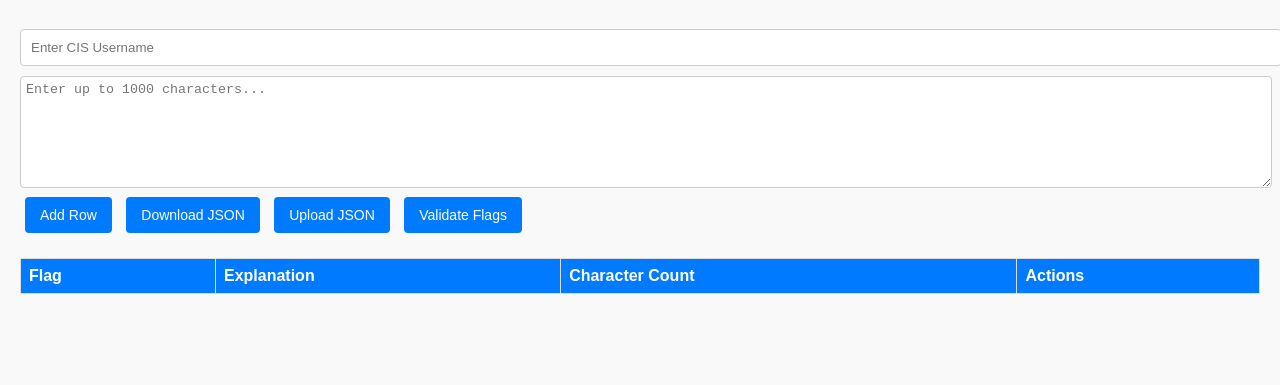
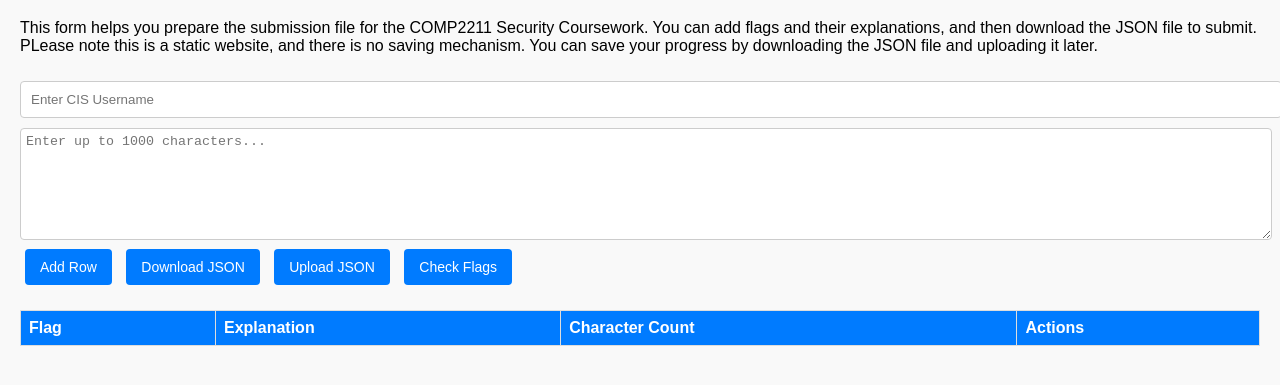
Before and after one commit to charlesmorisset/cw-submission, a plain HTML site: page index.html in a window 1280 px wide. Shown: the part 61-446 px from the top of the page. Drawn offline with nearby package versions, Linux system fonts and the light colour scheme.

Commit message:
Add short description

```diff
--- a/index.html
+++ b/index.html
@@ -1,9 +1,11 @@
 <!DOCTYPE html>
 <html lang="en">
 <head>
+
+
     <meta charset="UTF-8">
     <meta name="viewport" content="width=device-width, initial-scale=1.0">
-    <title>Editable Table with JSON Import/Export</title>
+    <title>COMP2211 Submission Form</title>
     <style>
         body {
             font-family: Arial, sans-serif;
@@ -60,13 +62,18 @@
 </head>
 <body>
     <h1>Coursework submission form preparation</h1>
+    <p> This form helps you prepare the submission file for the COMP2211 Security Coursework.
+        You can add flags and their explanations, and then download the JSON file to submit.
+        PLease note this is a static website, and there is no saving mechanism. You can save your
+        progress by downloading the JSON file and uploading it later.
+    </p>
     <input id="cisUsername" placeholder="Enter CIS Username" style="width: 100%; margin: 10px 0; padding: 10px; border: 1px solid #ccc; border-radius: 4px;">
     <textarea id="globalTextarea" maxlength="1000" placeholder="Enter up to 1000 characters..." style="width: 100%; height: 100px;"></textarea>
     <button id="addRowButton">Add Row</button>
     <button id="downloadJsonButton">Download JSON</button>
     <input type="file" id="uploadJsonInput" accept="application/json" style="display: none;">
     <button id="uploadJsonButton">Upload JSON</button>
-    <button id="validateHashesButton">Validate Flags</button>
+    <button id="validateHashesButton">Check Flags</button>
     <table id="editableTable">
         <thead>
             <tr>
```
